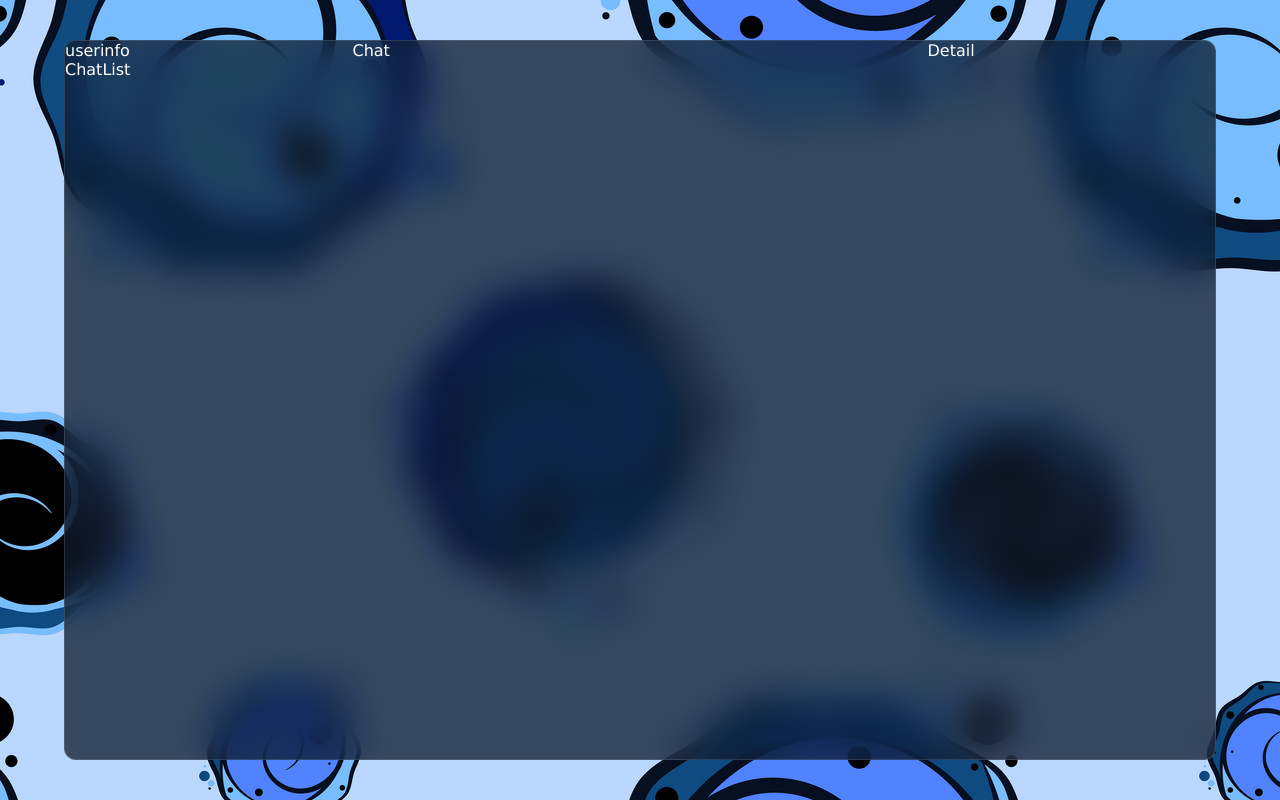
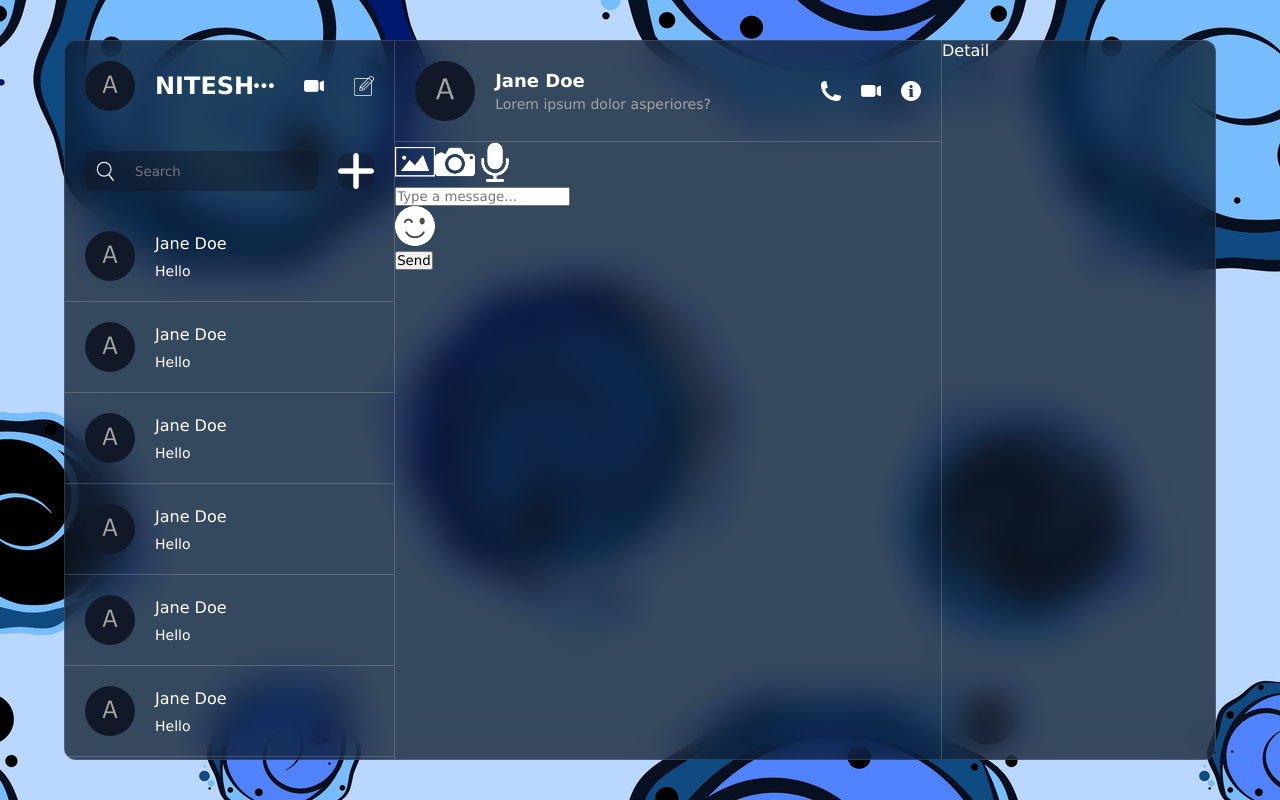
Before and after one commit to nitesh-20/Chat-application, a React (Vite) app: page / in a window 1280 px wide. Built offline with nearby package versions, Linux system fonts and the light colour scheme.

Commit message:
chatList-section

```diff
--- a/src/components/chat/Chat.jsx
+++ b/src/components/chat/Chat.jsx
@@ -3,7 +3,35 @@ import React from 'react'
 
 const Chat = () => {
   return (
-    <div className="chat">Chat</div>
+    <div className="chat">
+      <div className="top">
+        <div className="user">
+          <img src="./avatar.png" alt="" />
+          <div className="texts">
+            <span>Jane Doe</span>
+            <p>Lorem ipsum dolor asperiores?</p>
+          </div>
+        </div>
+        <div className="icons">
+          <img src="./phone.png" alt="" />
+          <img src="./video.png" alt="" />
+          <img src="./info.png" alt="" />
+        </div>
+      </div>
+      <div className="center"></div>
+      <div className="bottom">
+        <div className="icons">
+          <img src="./img.png" alt="" />
+          <img src="./camera.png" alt="" />
+          <img src="./mic.png" alt="" />
+        </div>
+        <input type="text" placeholder="Type a message..." />
+        <div className="emoji">
+          <img src="./emoji.png" alt="" />
+        </div>
+        <button className="sendButton">Send</button>
+      </div>
+    </div>
   )
 }
 
--- a/src/components/chat/chat.css
+++ b/src/components/chat/chat.css
@@ -1,3 +1,51 @@
 .chat{
     flex: 2;
+    border-left: 1px solid #dddddd35;
+    border-right: 1px solid #dddddd35;
+    height: 100%;
+
+    .top{
+        padding: 20px;
+        display: flex;
+        align-items: center;
+        justify-content: space-between;
+        border-bottom:1px solid #dddddd35 ;
+
+        .user{
+            display: flex;
+            align-items: center;
+            gap: 20px;
+
+            img{
+                width: 60px;
+                height: 60px;
+                border-radius: 50%;
+                object-fit: cover;
+            }
+            .texts{
+                display: flex;
+                flex-direction: column;
+                gap: 5px;
+
+                span{
+                    font-size: 18px;
+                    font-weight: bold;
+                }
+                p{
+                    font-size: 14px;
+                    font-weight: 300;
+                    color: #a5a5a5;
+                }
+            }
+        }
+        .icons{
+            display: flex;
+            gap: 20px;
+
+            img{
+                width: 20px;
+                height: 20px;
+            }
+        }
+    }
 }
--- a/src/components/list/chatList/ChatList.jsx
+++ b/src/components/list/chatList/ChatList.jsx
@@ -1,9 +1,60 @@
 import "./chatList.css"
-import React from 'react'
+import React, { useState } from 'react'
 
 const ChatList = () => {
+  const [addMode,setAddMode] = useState(false)
   return (
-    <div className="chatList">ChatList</div>
+    <div className="chatList">
+      <div className="search">
+        <div className="searchBar">
+          <img src="./search.png" alt="" />
+          <input type="text" placeholder="Search" />
+        </div>
+        <img src={addMode ? "./minus.png" : "./plus.png"} alt="" className="add"  onClick={() =>setAddMode((prev)=>!prev)}/>
+      </div>
+      <div className="item">
+        <img src="./avatar.png" alt="" />
+        <div className="texts">
+          <span>Jane Doe</span>
+          <p>Hello</p>
+        </div>
+      </div>
+      <div className="item">
+        <img src="./avatar.png" alt="" />
+        <div className="texts">
+          <span>Jane Doe</span>
+          <p>Hello</p>
+        </div>
+      </div>
+      <div className="item">
+        <img src="./avatar.png" alt="" />
+        <div className="texts">
+          <span>Jane Doe</span>
+          <p>Hello</p>
+        </div>
+      </div>
+      <div className="item">
+        <img src="./avatar.png" alt="" />
+        <div className="texts">
+          <span>Jane Doe</span>
+          <p>Hello</p>
+        </div>
+      </div>
+      <div className="item">
+        <img src="./avatar.png" alt="" />
+        <div className="texts">
+          <span>Jane Doe</span>
+          <p>Hello</p>
+        </div>
+      </div>
+      <div className="item">
+        <img src="./avatar.png" alt="" />
+        <div className="texts">
+          <span>Jane Doe</span>
+          <p>Hello</p>
+        </div>
+      </div>
+    </div>
   )
 }
 
--- a/src/components/list/chatList/chatList.css
+++ b/src/components/list/chatList/chatList.css
@@ -0,0 +1,69 @@
+.chatList{
+    flex: 1;
+    overflow: scroll;
+    .search{
+        display: flex;
+        align-items: center;
+        gap: 20px;
+        padding: 20px;
+
+        .searchBar{
+            flex:1;
+            background-color: rgba(17,25, 40, 0.5);
+            display: flex;
+            align-items: center;
+            gap: 20px;
+            border-radius: 10px;
+            padding: 10px;
+
+            input{
+                background-color: transparent;
+                border: none;
+                outline: none;
+                color: white;
+                flex: 1;
+            }
+            img{
+                width: 20px;
+                height: 20px;
+            }
+        }
+        .add{
+            width: 36px;
+            height: 36px;
+            background-color: rgba(17,25, 40, 0.5);
+            padding: 10;
+            border-radius: 10px;
+            cursor: pointer;
+        }
+    }
+    .item{
+        display: flex;
+        align-items: center;
+        gap: 20px;
+        padding: 20px;
+        cursor: pointer;
+        border-bottom: 1px solid #dddddd35;
+
+        img{
+            width: 50px;
+            height: 50px;
+            border-radius: 50%;
+            object-fit: cover;
+        }
+        .texts{
+            display: flex;
+            flex-direction: column;
+            gap: 10px;
+
+            span{
+                font-weight: 500;
+            }
+            p{
+                font-size: 14px;
+                font-weight: 300;
+            }
+        }
+
+    }
+}
--- a/src/components/list/list.css
+++ b/src/components/list/list.css
@@ -1,3 +1,5 @@
 .list{
     flex: 1;
+    display: flex;
+    flex-direction: column;
 }
--- a/src/components/list/userInfo/Userinfo.jsx
+++ b/src/components/list/userInfo/Userinfo.jsx
@@ -3,7 +3,17 @@ import React from 'react'
 
 const Userinfo = () => {
   return (
-    <div>userinfo</div>
+    <div className="userInfo">
+      <div className="user">
+        <img src="./avatar.png" alt="" />
+        <h2>NITESH</h2>
+      </div>
+      <div className="icons">
+        <img src="./more.png" alt="" />
+        <img src="./video.png" alt="" />
+        <img src="./edit.png" alt="" />
+      </div>
+    </div>
   )
 }
 
--- a/src/components/list/userInfo/userInfo.css
+++ b/src/components/list/userInfo/userInfo.css
@@ -1,3 +1,30 @@
 .userInfo{
+    padding: 20px;
+    display: flex;
+    align-items: center;
+    justify-content: space-between;
 
+.user{
+    display: flex;
+    align-items: center;
+    gap: 20px;
+
+    img{
+        width: 50px;
+        height: 50px;
+        border-radius: 50%;
+        object-fit: cover;
+    }
 }
+
+.icons{
+    display: flex;
+    gap: 30px;
+
+    img{
+        width: 20px;
+        height: 20px;
+        cursor: pointer;
+    }
+}
+}
```
